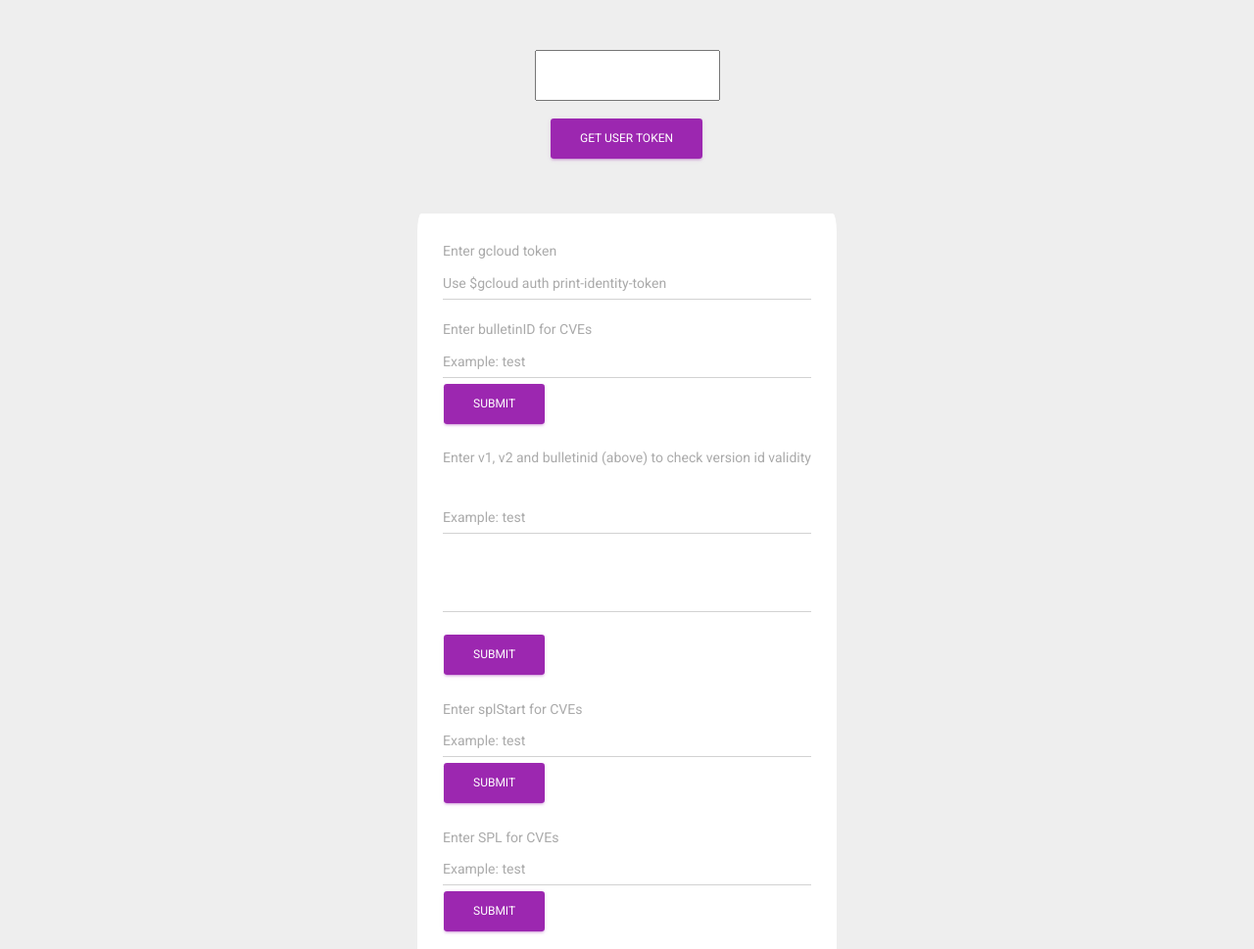
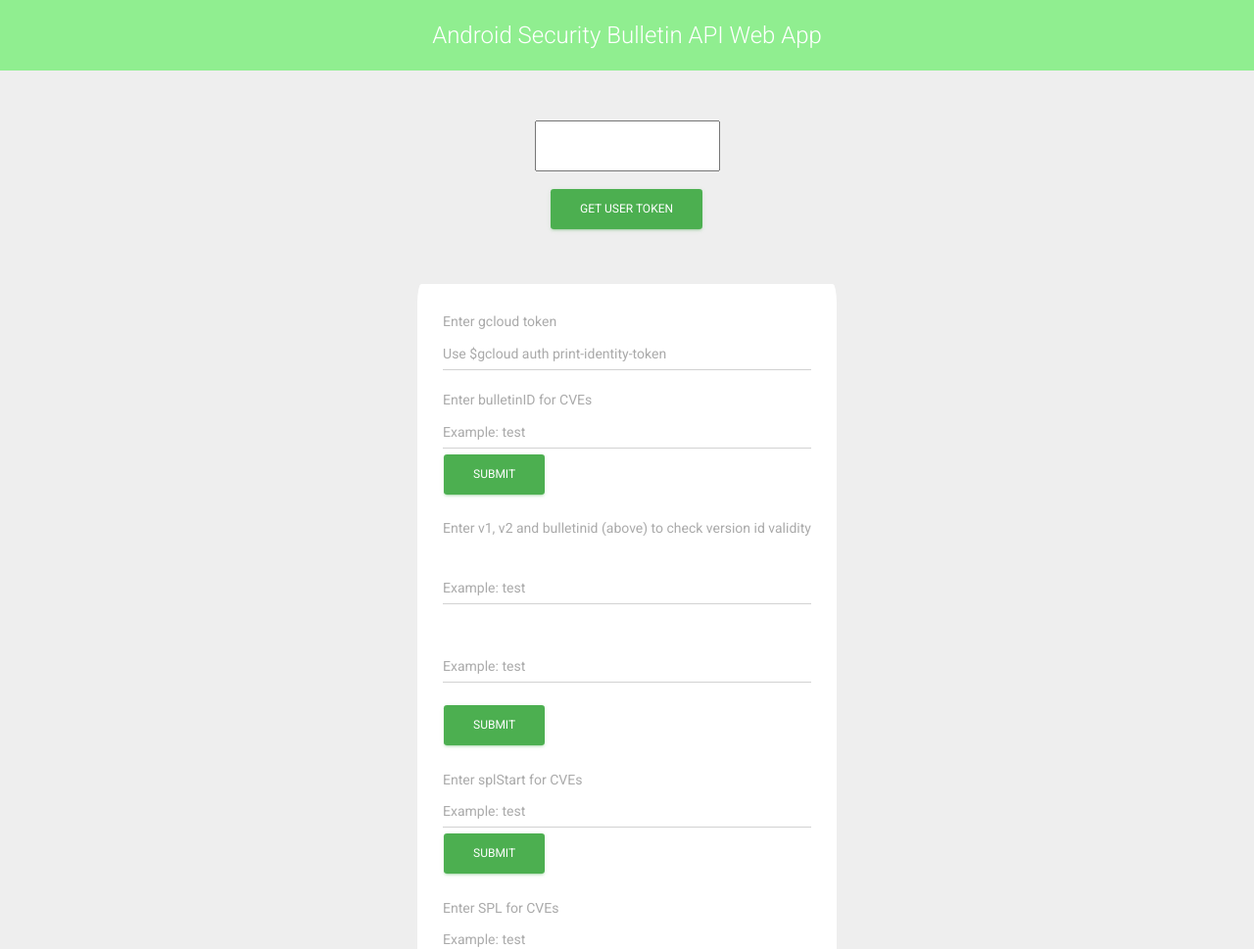
Before and after one commit to googleinterns/step95-2020, a plain HTML site: page public/user_data.html in a window 1280 px wide. Shown: the top 969 px of the page at 98% size. Drawn offline with Linux system fonts and the light colour scheme.

Commit message:
adds updates to visuals for web app

```diff
--- a/public/style.css
+++ b/public/style.css
@@ -17,6 +17,10 @@
     background: white;
     padding: 2%;
     border-radius: 1%;
+}
+
+html, body {
+    height: 100%;
 }
 
 #tokenDisplay {
@@ -48,3 +52,21 @@
     margin: 4%;
     text-align: center;
 }
+
+.asbDemoContainer {
+    height: 9%;
+    display: table;
+    font-size: x-large;
+    vertical-align: middle;
+    width: 100%;
+}
+
+.androidTitle {
+    background: lightgreen;
+    color: white;
+    width: 100%;
+    height: 100%;
+    display: table-cell;
+    vertical-align: middle;
+    text-align: center;
+}
--- a/public/user_data.html
+++ b/public/user_data.html
@@ -9,9 +9,15 @@
  </head>
  <body>
 
+  <div class='asbDemoContainer'>
+    <div class='androidTitle'>
+      Android Security Bulletin API Web App
+    </div>
+  </div>
+
   <div id='tokenDisplay'>
     <textarea id='tokenContainer'></textarea>
-    <button type='button' class='btn btn-primary' id='generateToken'>Get User Token</button>
+    <button type='button' class='btn btn-success' id='generateToken'>Get User Token</button>
   </div>
 
   <div class='demoContainer'>
@@ -24,7 +30,7 @@
         <div class='form-group'>
           <label for='bulletinid'>Enter bulletinID for CVEs</label>
           <input type='text' class='form-control' id='bulletinid' name='bulletinid' placeholder='Example: test'/>
-          <button type='button' class='btn btn-primary' id='bulletinidButton'>Submit</button>
+          <button type='button' class='btn btn-success' id='bulletinidButton'>Submit</button>
         </div>
         <div class='form-group'>
           <label for='v1v2bulletin'>Enter v1, v2 and bulletinid (above)
@@ -35,30 +41,30 @@
               <input type='text' class='form-control' id='v1' name='v1' placeholder='Example: test'/>
             </div>
             <div class='form-group'>
-              <input type='text' class='form-control' id='v2' name='v2'/>
+              <input type='text' class='form-control' id='v2' name='v2' placeholder='Example: test'/>
             </div>
-            <button type='button' class='btn btn-primary' id='v1v2bulletinButton' placeholder='Example: test'>Submit</button>
+            <button type='button' class='btn btn-success' id='v1v2bulletinButton' placeholder='Example: test'>Submit</button>
           </div>
         </div>
         <div class='form-group'>
           <label for='splstart'>Enter splStart for CVEs</label>
           <input type='text' class='form-control' id='splstart' name='splstart' placeholder='Example: test'/>
-          <button type='button' class='btn btn-primary' id='splStartButton'>Submit</button>
+          <button type='button' class='btn btn-success' id='splStartButton'>Submit</button>
         </div>
         <div class='form-group'>
           <label for='splid'>Enter SPL for CVEs</label>
           <input type='text' class='form-control' id='splid' name='splid' placeholder="Example: test"/>
-          <button type='button' class='btn btn-primary' id='cveswithsplidButton'>Submit</button>
+          <button type='button' class='btn btn-success' id='cveswithsplidButton'>Submit</button>
         </div>
         <div class='form-group'>
           <label for='cveid'>Enter cveId for a CVE</label>
           <input type='text' class='form-control' id='cveid' name='cveid' placeholder='Example: test'/>
-          <button type='button' class='btn btn-primary' id='cveidButton'>Submit</button>
+          <button type='button' class='btn btn-success' id='cveidButton'>Submit</button>
         </div>
         <div class='form-group'>
           <label for='androidVersion'>Enter Android version for CVEs</label>
           <input type='text' class='form-control' id='androidVersion' name='androidVersion' placeholder='Example: test'/>
-          <button type='button' class='btn btn-primary' id='androidVersionButton'>Submit</button>
+          <button type='button' class='btn btn-success' id='androidVersionButton'>Submit</button>
         </div>
         <div>
           <div class='form-group'>
@@ -68,31 +74,31 @@
           <div class='form-group'>
             <label for='spl2'>Enter spl2</label>
             <input type='text' class='form-control' id='spl2' name='spl2' placeholder="Example: test"/>
-            <button type='button' class='btn btn-primary' id='spl1spl2Button'>Submit</button>
+            <button type='button' class='btn btn-success' id='spl1spl2Button'>Submit</button>
           </div>
         </div>
         <div class='form-group'>
           <label for='bulletinidSPL'>Enter bulletinid for SPL</label>
           <input type='text' class='form-control' id='bulletinidSPL' name='bulletinidSPL' placeholder="Example: test"/>
-          <button type='button' class='btn btn-primary' id='bulletinidSPLButton'>Submit</button>
+          <button type='button' class='btn btn-success' id='bulletinidSPLButton'>Submit</button>
         </div>
         <div class='form-group'>
           <label for='androidVersionSPL'>Enter Android version for SPL</label>
           <input type='text' class='form-control' id='androidVersionSPL' name='androidVersionSPL' placeholder="Example: test"/>
-          <button type='button' class='btn btn-primary' id='androidVersionSPLButton'>Submit</button>
+          <button type='button' class='btn btn-success' id='androidVersionSPLButton'>Submit</button>
         </div>
         <div class='form-group'>
           <label for='bulletinidBULLETIN'>Enter bulletin id for SPLs/CVEs</label>
           <input type='text' class='form-control' id='bulletinidBULLETIN' name='bulletinidBULLETIN' placeholder="Example: test"/>
-          <button type='button' class='btn btn-primary' id='bulletinidBULLETINButton'>Submit</button>
+          <button type='button' class='btn btn-success' id='bulletinidBULLETINButton'>Submit</button>
         </div>
         <div class='form-group'>
           <label for='androidVersionBULLETIN'>Enter Android version for SPLs/CVEs</label>
           <input type='text' class='form-control' id='androidVersionBULLETIN' name='androidVersionBULLETIN' placeholder="Example: test"/>
-          <button type='button' class='btn btn-primary' id='androidVersionBULLETINButton'>Submit</button>
+          <button type='button' class='btn btn-success' id='androidVersionBULLETINButton'>Submit</button>
         </div>
         <div id='supportedAOSPContainer'>
-          <button type='button' class='btn btn-primary' id='supportedAndroidVersionsButton'>Get Supported Android Versions</button>
+          <button type='button' class='btn btn-success' id='supportedAndroidVersionsButton'>Get Supported Android Versions</button>
         </div>
       </div>
     </form>
```
